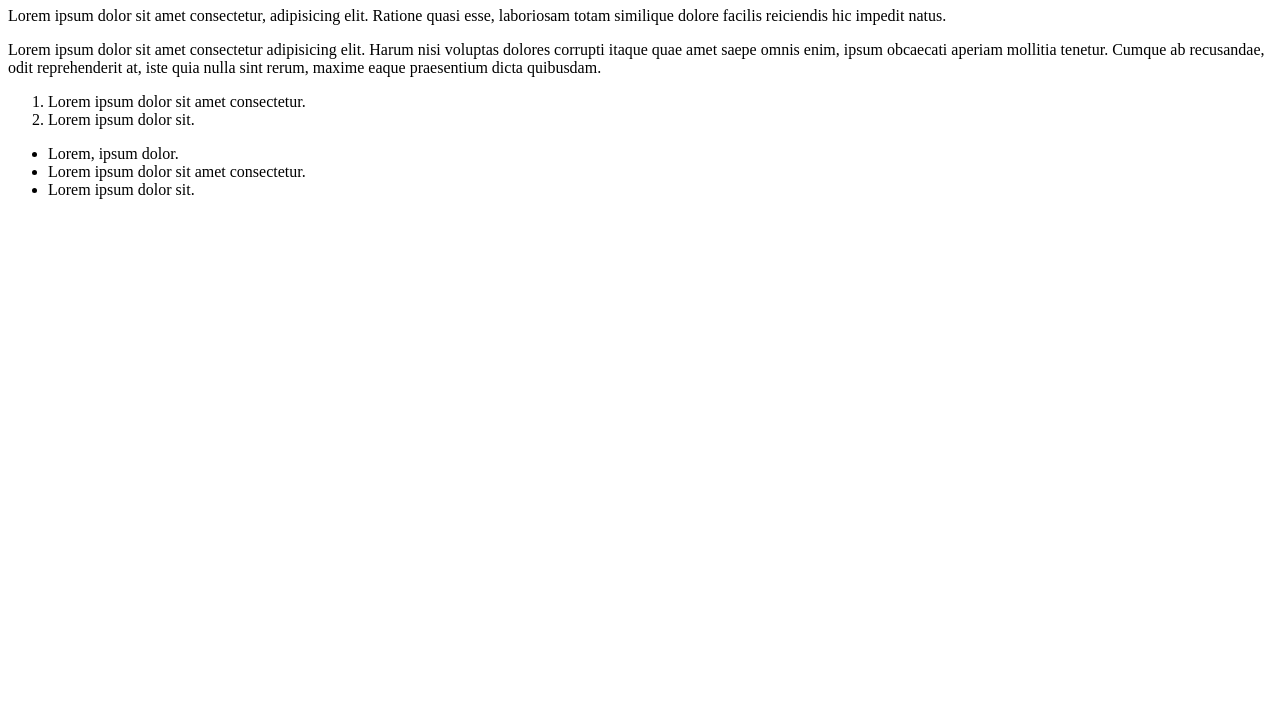
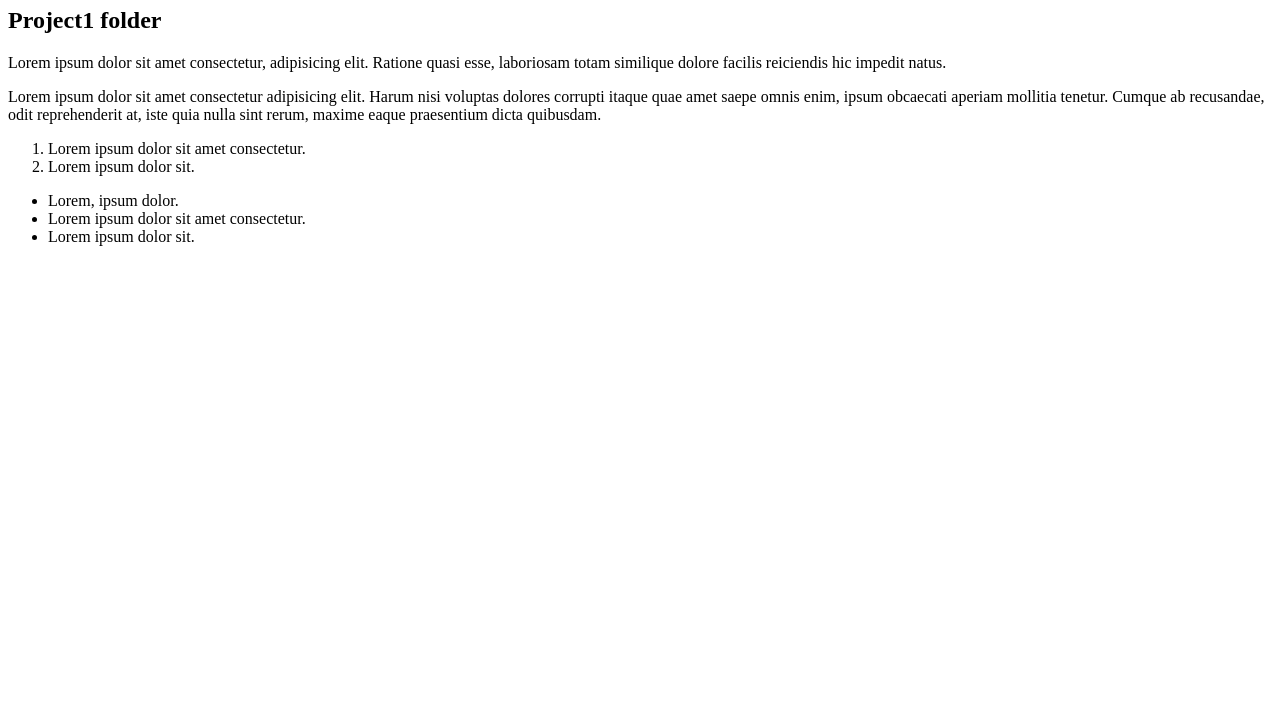
Before and after one commit to ishachand09/git-assignments, a plain HTML site: page index.html in a window 1280 px wide. Shown: the part 73-800 px from the top of the page. Drawn offline with Linux system fonts and the light colour scheme.

Commit message:
Made changes in Project Repository

```diff
--- a/index.html
+++ b/index.html
@@ -7,6 +7,7 @@
 </head>
 <body>
     <h1>Hello!!</h1>
+    <h2>Project1 folder</h2>
     <p>Lorem ipsum dolor sit amet consectetur, adipisicing elit. Ratione quasi esse, laboriosam totam similique dolore facilis reiciendis hic impedit natus.</p>
 
     <p>Lorem ipsum dolor sit amet consectetur adipisicing elit. Harum nisi voluptas dolores corrupti itaque quae amet saepe omnis enim, ipsum obcaecati aperiam mollitia tenetur. Cumque ab recusandae, odit reprehenderit at, iste quia nulla sint rerum, maxime eaque praesentium dicta quibusdam.</p>
```
